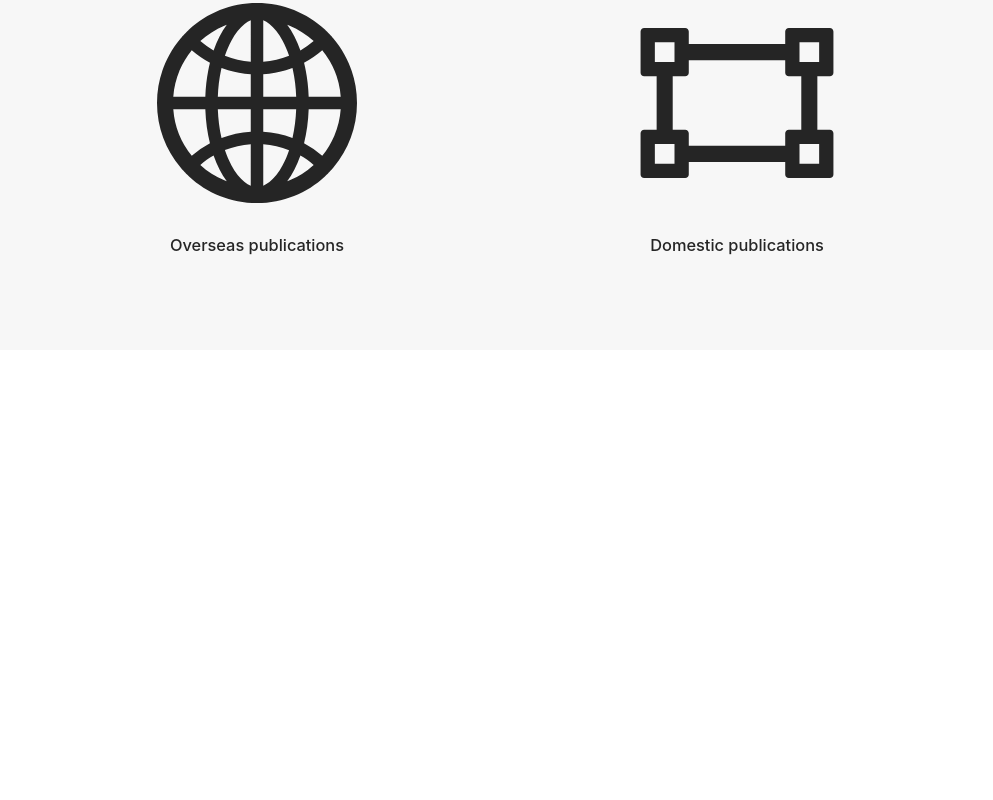
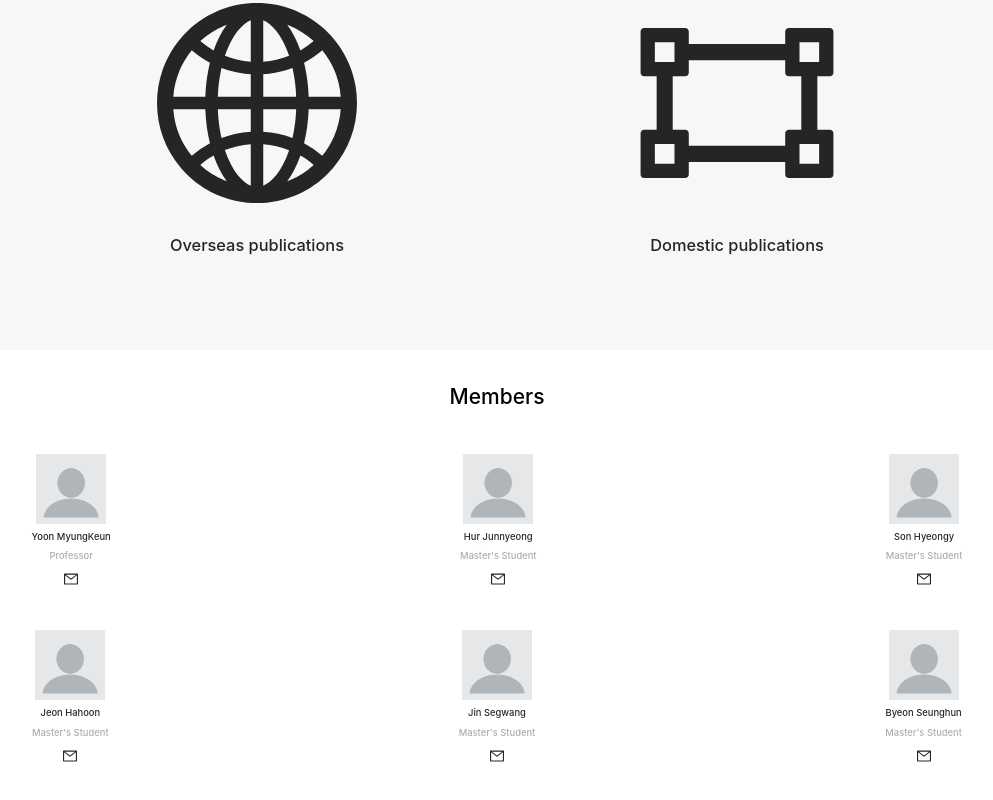
Before and after one commit to scy6500/seclabweb_react, a Next.js app: page / in a window 1280 px wide. Shown: the part 1200-2000 px from the top of the page, without its empty margins (143-1136 px from the left). Before the commit the page ends 1550 px from the top, so only its background shows below. Built offline with nearby package versions, Linux system fonts and the light colour scheme.

Commit message:
append members

```diff
--- /dev/null
+++ b/components/Members.js
@@ -0,0 +1,40 @@
+import styled from "styled-components";
+import Profile from "../components/Profile";
+
+const Members = () => {
+    return (
+        <Inner>
+            <Title>Members</Title>
+            <Box>
+                <Profile name={"Yoon MyungKeun"} role={"Professor"} email={"mkyoon@kookmin.ac.kr"}></Profile>
+                <Profile name={"Hur Junnyeong"} role={"Master's Student"} email={"m2019551@kookmin.ac.kr"}></Profile>
+                <Profile name={"Son Hyeongy "} role={"Master's Student"} email={"forever2331@kookmin.ac.kr"}></Profile>
+            </Box>
+            <Box>
+                <Profile name={"Jeon Hahoon"} role={"Master's Student"} email={"plmokn1007@kookmin.ac.kr"}></Profile>
+                <Profile name={"Jin Segwang "} role={"Master's Student"} email={"20133264@kookmin.ac.kr"}></Profile>
+                <Profile name={"Byeon Seunghun "} role={"Master's Student"} email={"20175164@kookmin.ac.kr"}></Profile>
+            </Box>
+        </Inner>
+    )
+}
+
+const Inner = styled.div`
+    height: 450px;
+    width: 100%;
+    background-color: white;
+`
+
+const Title = styled.h2`
+    color: black;
+    text-align: center;
+    padding: 30px 0;
+`
+
+const Box = styled.div`
+    justify-content: space-around;
+    display: flex;
+    margin-bottom: 40px;
+`
+
+export default Members;
--- /dev/null
+++ b/components/Profile.js
@@ -0,0 +1,30 @@
+import styled from "styled-components";
+import Image from 'next/image';
+import {MailOutlined} from "@ant-design/icons";
+import Link from "next/link";
+
+const Profile = (props) => {
+    const {name, role, email} = props
+    return (
+        <Inner>
+            <Image
+                src="/blank-profile.png"
+                alt="blank profile"
+                width={70}
+                height={70}
+            />
+            <h6>{name}</h6>
+            <Role>{role}</Role>
+            <Link href={"mailto:"+email}><MailOutlined /></Link>
+        </Inner>
+    )
+}
+
+const Inner = styled.div`
+    text-align: center;
+`
+
+const Role = styled.h6`
+    color: #aeaeae;
+`
+export default Profile;
--- a/pages/index.js
+++ b/pages/index.js
@@ -1,7 +1,8 @@
 import Header from "../components/Header";
 import Home from "../components/Home";
 import About from "../components/About";
-import Publication from"../components/Publication"
+import Publication from "../components/Publication"
+import Members from "../components/Members"
 import styled, { createGlobalStyle } from 'styled-components';
 
 const Seclab = () => {
@@ -12,6 +13,8 @@ const Seclab = () => {
             <Home></Home>
             <About></About>
             <Publication></Publication>
+            <Members></Members>
+
         </div>
     )
 }
```
Also changed, not shown: public/blank-profile.png (added).
